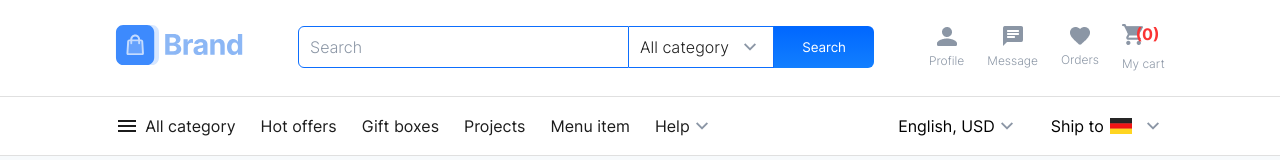
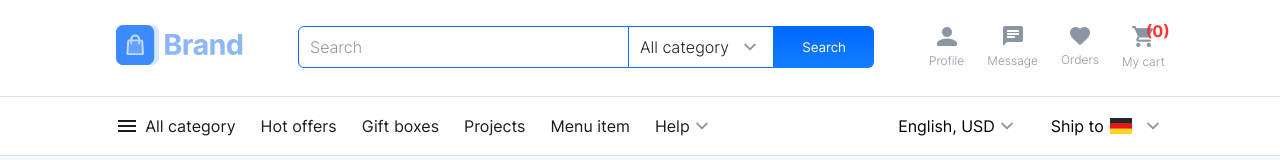
Before and after one commit to TeaChareqishvili/smart-web-project, a React (Create React App) app: page /second in a window 1280 px wide. Shown: the top 160 px of the page. Built offline with nearby package versions, Linux system fonts and the light colour scheme.

Commit message:
correcting styles

```diff
--- a/src/components/dealAndOffers/DealAndOffersStyle.scss
+++ b/src/components/dealAndOffers/DealAndOffersStyle.scss
@@ -77,8 +77,9 @@
     .slide-wrapper{
         display:flex;
         align-items: center;
-         margin-left:63px;
+        margin-left:63px;
         z-index:0;
+        overflow: hidden;
 
 
         .tech{
--- a/src/components/header/Header.jsx
+++ b/src/components/header/Header.jsx
@@ -124,8 +124,8 @@ const Header = ({ chosenItems, setOpen, open, flags, setFlags }) => {
                   />
                   <p onClick={() => setHeader(false)}>
                     {item.title}
-                    <span className="number">({chosenItems.length})</span>
                   </p>
+                  <span className="number">({chosenItems.length})</span>
                 </NavLink>
               ) : (
                 <>
--- a/src/components/header/HeaderStyles.scss
+++ b/src/components/header/HeaderStyles.scss
@@ -130,21 +130,25 @@
             color:#8B96A5;
             font-family:"Inter";
 
-
-                .number{
-                    color:#FA3434;
-                    font-family: "bold";
-                    position: absolute;
-                    top:2%;
-                    right:2%;
-                    font-size: 1rem;
-                }
-
-
-
         }
         p:hover{
             color:#0067FF;
+        }
+
+        .number{
+            color:#FA3434;
+            font-family: "bold";
+            position: absolute;
+            top:-5px;
+            right:-5px;
+            font-size: 1rem;
+        }
+
+        a{
+            display: flex;
+            flex-direction: column;
+            align-items: center;
+            justify-content: center;
         }
        }
     }
--- a/src/index.css
+++ b/src/index.css
@@ -5,11 +5,12 @@
     list-style: none;
     text-decoration: none;
 
+
 }
 
 
 body, .App{
-    /* width:100vw; */
+
     height:100vh;
     background-color:rgba(255, 255, 255, 1);
 }
```
